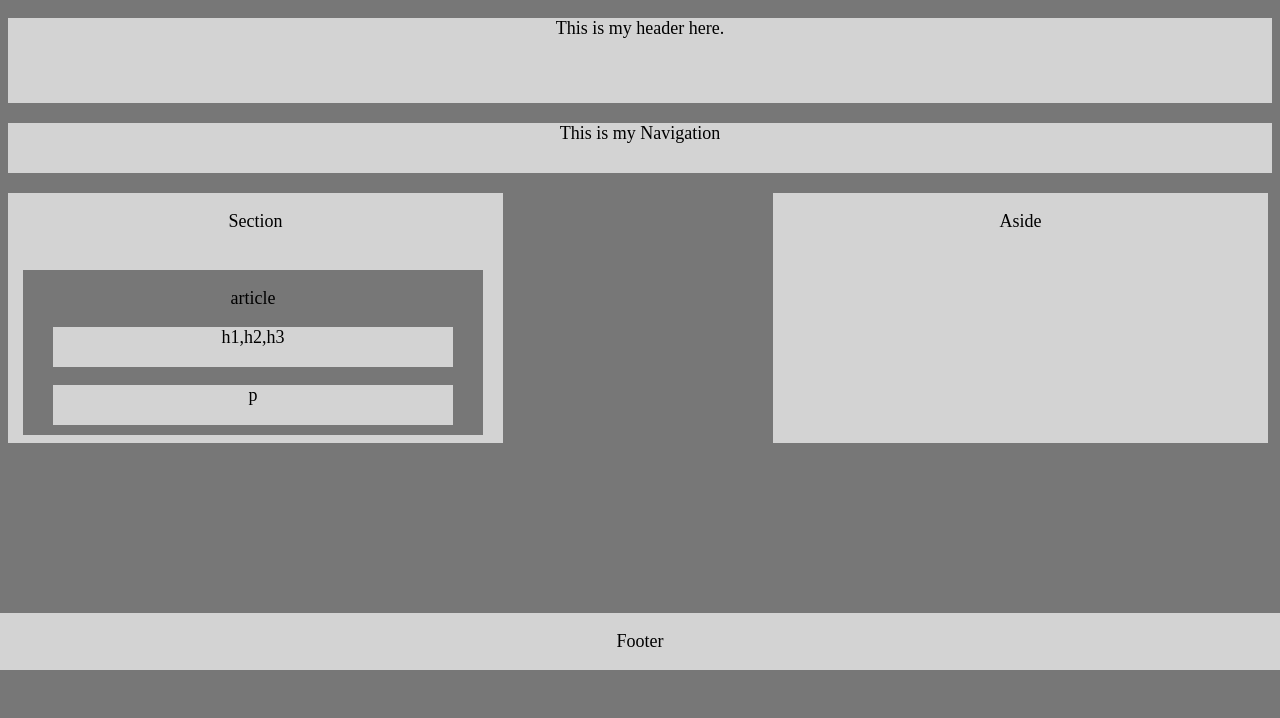
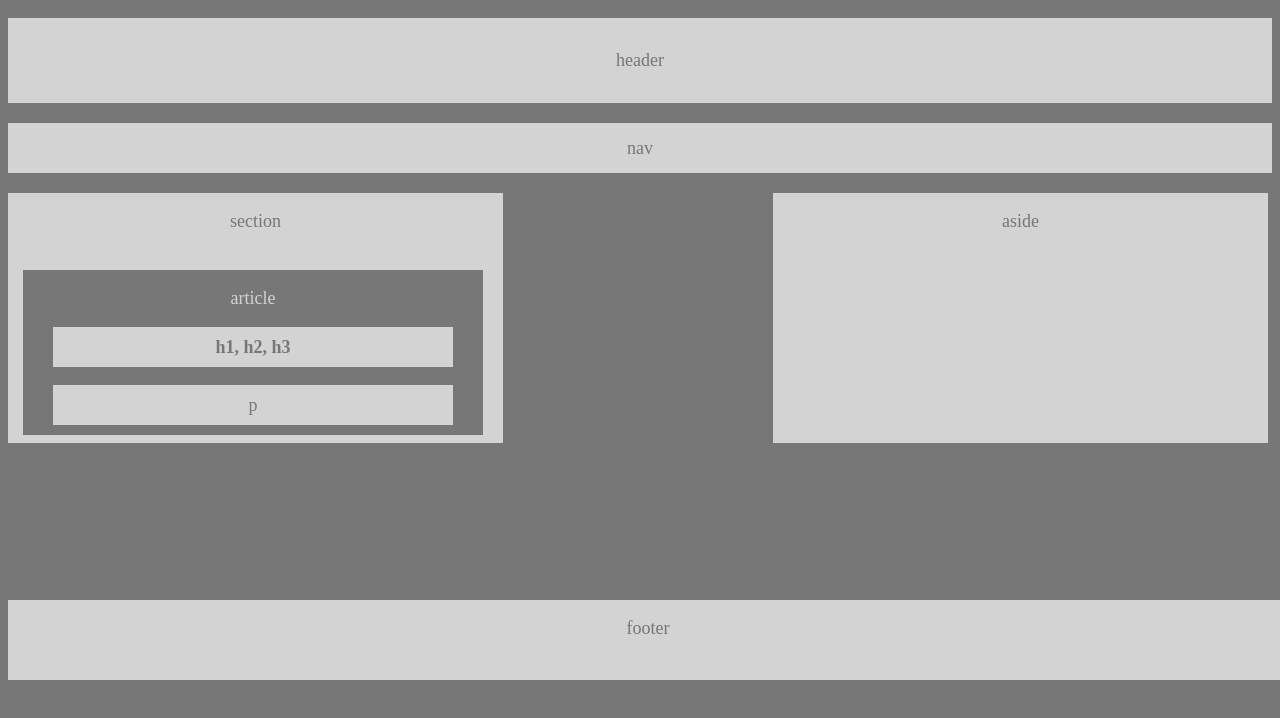
Before and after one commit to welchtr/HW-Wireframe, a plain HTML site: page index.html in a window 1280 px wide. Drawn offline with Linux system fonts and the light colour scheme.

Commit message:
cleaned up text. added properties. Footer still on trash

```diff
--- a/index.html
+++ b/index.html
@@ -8,53 +8,56 @@
   </head>
 
   <body>
-      <!--Header ----------->
+      <!--Header --->
     <header>
 
       <div class="header1">
-         <p>This is my header here.</p>
+        <!--Header text properties ---->
+         <p class="headertxt"> header </p>
       </div>
+    </header>
 
-    </header>
-      <!--Nav Bar -------------->
+      <!--Nav Bar --->
 <div class="navbar">
-    <nav>
-      <p>This is my Navigation </p>
+      <nav>
+      <!--Nav Bar text properties --->
+      <p class="navtxt"> nav </p>
       </nav>
     </div>
 
-<!---Section1 ------------>
+<!---Section1 ------>
 <div class="section1">
   <section>
-    <p>Section </p>
+    <!---Section1 ------>
+    <p class="sectxt"> section </p>
 
-    <!--- article box in Section ------------>
+    <!--- article box in Section ---->
       <div class="article2b">
-        <p> article </p>
+        <p class="articletxt"> article </p>
 
-<!--- TopBox in artlce box of Section ------------>
+<!--- TopBox in artlce box of Section ----->
         <div class="h1box">
-          <p class="boxtext"> h1,h2,h3  </p>
+          <p class="boxtext"> h1, h2, h3  </p>
           </div>
-    <!--- TopBox in artlce box of Section ------------>
+    <!--- TopBox in artlce box of Section ------>
     <div class="pbox">
-      <p class="ptext"> p  </p>
+      <p class="ptxt"> p </p>
       </div>
 
     </div>
   </section>
 </div>
-<!--Aside2 -------->
+<!--Aside2 --->
 <div class="aside1">
   <aside>
-    <p>Aside</p>
+    <p>aside</p>
   </aside>
 </div>
 
-<!-- Footer -------->
+<!-- Footer --->
 <div class="footer">
   <footer>
-    <p>Footer</p>
+    <p class="footertxt">footer</p>
   </footer>
 
 </div>
--- a/style.css
+++ b/style.css
@@ -10,19 +10,60 @@ body{
 
 p{
   text-align: center;
+  color: #777;
 }
 
-/*-------Text properties for topbox in article -------*/
+/*-------Text properties-------*/
+.headertxt{
+  text-align: center;
+  vertical-align: middle;
+  line-height: 85px;
+
+}
+
+.navtxt{
+  text-align: center;
+  vertical-align: middle;
+  line-height: 50px;
+
+}
+
+.sectxt{
+  text-align: center;
+  vertical-align: middle;
+}
+
 .boxtext {
   text-align: center;
-  color: #darkgrey;
+  vertical-align: middle;
+  font-weight: bold;
+  line-height: 40px;
 }
+
+.ptxt{
+  text-align: center;
+  vertical-align: middle;
+  line-height: 40px;
+}
+
+.footertxt{
+  text-align: center;
+  vertical-align: middle;
+}
+
+.articletxt{
+  text-align: center;
+  color: lightgrey;
+}
+
+
 
 /*-------Header-------*/
 .header1{
   background-color: lightgrey;
   margin-bottom: 20px;
   height:85px;
+  width:100%;
   margin-top: 12px;
 }
 
@@ -91,11 +132,9 @@ float:left;
 
   /*-------Footer Properties-------*/
 .footer{
-  position: fixed;
-  right: 0;
-  bottom: 130px;
-  left: 0;
-  background-color: lightgrey;
-  text-align: center;
+  position:absolute;
+   bottom:120px;
+   width:100%;
+   height:80px;
+   background: lightgrey;
 }
-}
```
